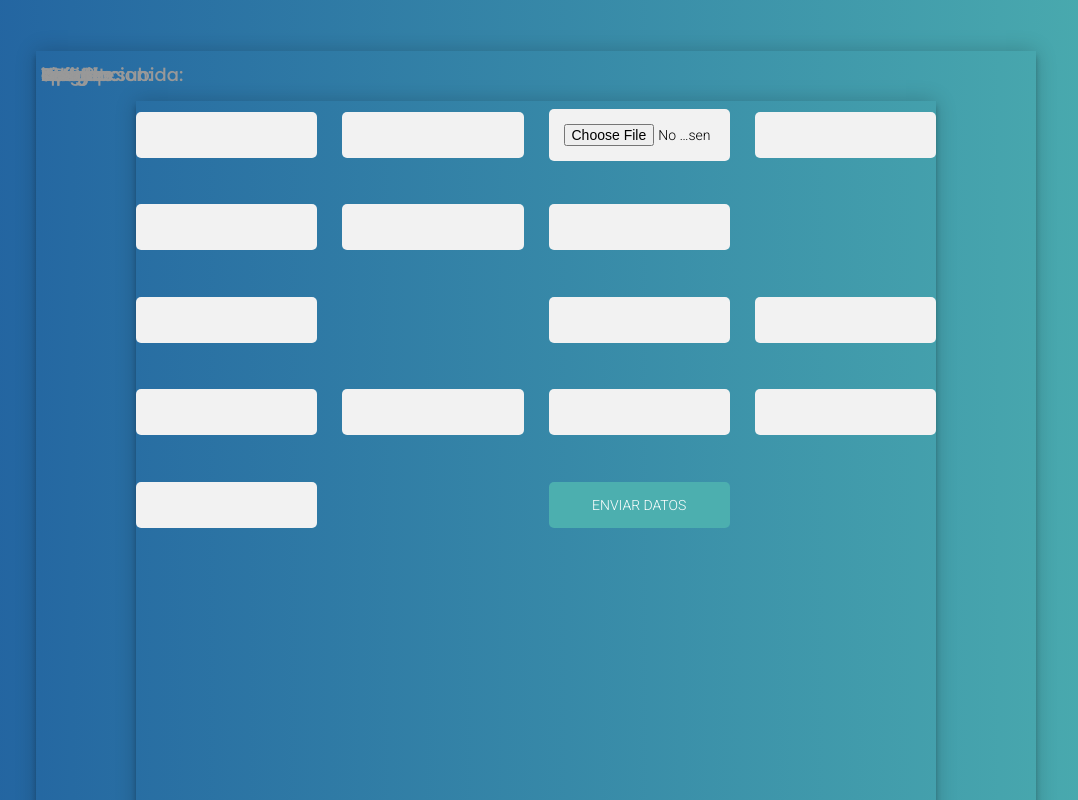
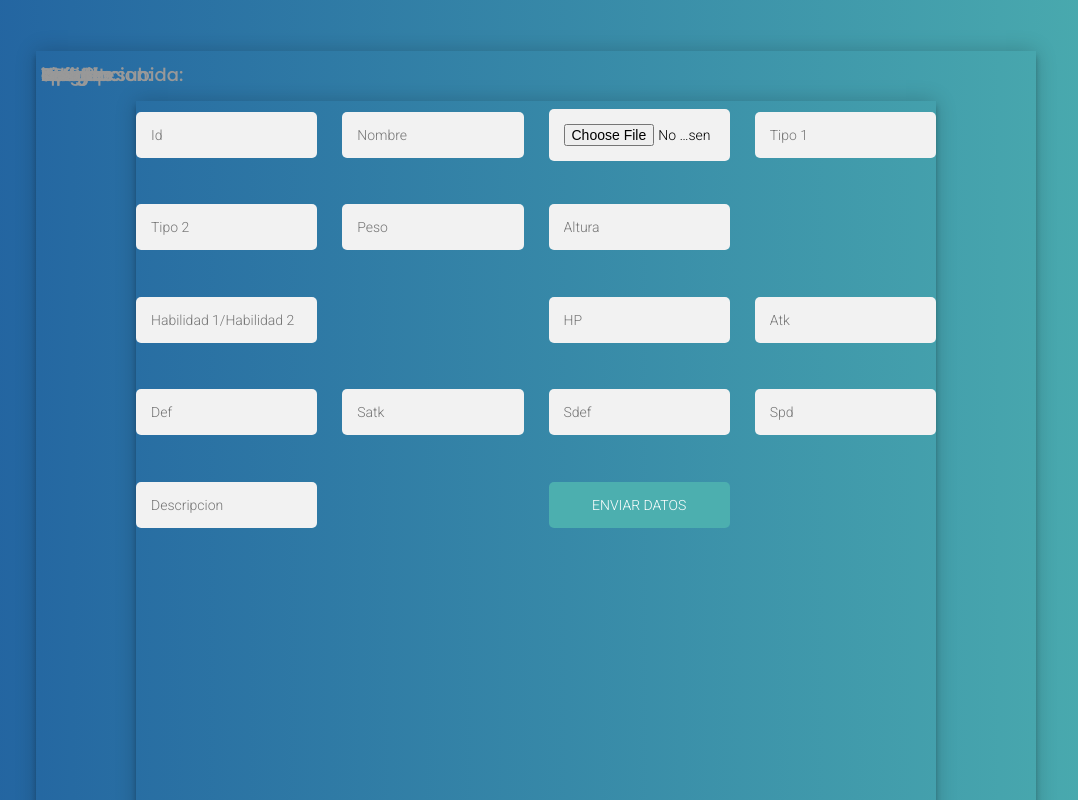
Before and after one commit to randomusernamea/senpaiProyectoFinal, a React (Create React App) app in the folder Front/: page /editar in a window 1280 px wide. Shown: the top 800 px of the page, without its empty margins (104-1182 px from the left). Built offline with nearby package versions, Linux system fonts and the light colour scheme.

Commit message:
Placeholders de pokemon form

```diff
--- a/Front/src/Componentes/PokemonFormComp/PokemonFormComp.jsx
+++ b/Front/src/Componentes/PokemonFormComp/PokemonFormComp.jsx
@@ -122,9 +122,9 @@ function PokemonFormComp(params) {
       <div className="form">
         <form onSubmit={onSubmitPkmn} className="register-form">
           <label for="id">id:</label>
-          <input type="text" id="id" name="id" onChange={onChangeValueId} value={id} />
+          <input type="text" id="id" name="id" onChange={onChangeValueId} value={id} placeholder = "Id"/>
           <label for="Nombre">Nombre:</label>
-          <input type="text" id="Nombre" name="Nombre" onChange={onChangeValueNombre} value={nombre} />
+          <input type="text" id="Nombre" name="Nombre" onChange={onChangeValueNombre} value={nombre} placeholder = "Nombre"/>
           <label for="Imagen">Imagen:</label>
           <input type="file" id="Imagen" name="Imagen" onChange={onChangeValueImg} />
           <label for="Imagen">Imagen subida:</label>
@@ -132,29 +132,29 @@ function PokemonFormComp(params) {
             <img src={img.preview} width="100" height="100" alt="Imagen subida" />
           ) : <label>?</label>}
           <label for="Tipo 1">Tipo 1:</label>
-          <input type="text" id="Tipo 1" name="Tipo 1" onChange={onChangeValueTipo1} value={tipo1} />
+          <input type="text" id="Tipo 1" name="Tipo 1" onChange={onChangeValueTipo1} value={tipo1} placeholder = "Tipo 1"/>
           <label for="Tipo 2">Tipo 2:</label>
-          <input type="text" id="Tipo 2" name="Tipo 2" onChange={onChangeValueTipo2} value={tipo2} />
+          <input type="text" id="Tipo 2" name="Tipo 2" onChange={onChangeValueTipo2} value={tipo2} placeholder = "Tipo 2"/>
           <label for="Weight">Weight:</label>
-          <input type="text" id="Weight" name="Weight" onChange={onChangeValueWeight} value={weight} />
+          <input type="text" id="Weight" name="Weight" onChange={onChangeValueWeight} value={weight} placeholder = "Peso"/>
           <label for="Height">Height:</label>
-          <input type="text" id="Height" name="Height" onChange={onChangeValueHeight} value={height} /><br />
+          <input type="text" id="Height" name="Height" onChange={onChangeValueHeight} value={height} placeholder = "Altura"/><br/>
           <label for="Abilities">Abilities:</label>
-          <input type="text" id="Abilities" name="Abilities" onChange={onChangeValueAbilities} value={abilities} /><br />
+          <input type="text" id="Abilities" name="Abilities" onChange={onChangeValueAbilities} value={abilities} placeholder = "Habilidad 1/Habilidad 2"/><br />
           <label for="HP">HP:</label>
-          <input type="text" id="HP" name="HP" onChange={onChangeValueHp} value={hp} />
+          <input type="text" id="HP" name="HP" onChange={onChangeValueHp} value={hp} placeholder = "HP"/>
           <label for="atk">atk:</label>
-          <input type="text" id="atk" name="atk" onChange={onChangeValueAtk} value={atk} />
+          <input type="text" id="atk" name="atk" onChange={onChangeValueAtk} value={atk} placeholder = "Atk"/>
           <label for="def">def:</label>
-          <input type="text" id="def" name="def" onChange={onChangeValueDef} value={def} />
+          <input type="text" id="def" name="def" onChange={onChangeValueDef} value={def} placeholder = "Def"/>
           <label for="satk">satk:</label>
-          <input type="text" id="satk" name="satk" onChange={onChangeValueSatk} value={satk} />
+          <input type="text" id="satk" name="satk" onChange={onChangeValueSatk} value={satk} placeholder = "Satk"/>
           <label for="sdef">setDef:</label>
-          <input type="text" id="sdef" name="sdef" onChange={onChangeValueSdef} value={sdef} />
+          <input type="text" id="sdef" name="sdef" onChange={onChangeValueSdef} value={sdef} placeholder = "Sdef"/>
           <label for="spd">spd:</label>
-          <input type="text" id="spd" name="spd" onChange={onChangeValueSpd} value={spd} />
+          <input type="text" id="spd" name="spd" onChange={onChangeValueSpd} value={spd} placeholder = "Spd"/>
           <label for="Descripcion">Descripcion:</label>
-          <input type="text" id="Descripcion" name="Descripcion" onChange={onChangeValueDescripcion} value={descripcion} /><br />
+          <input type="text" id="Descripcion" name="Descripcion" onChange={onChangeValueDescripcion} value={descripcion} placeholder = "Descripcion"/><br />
           <button id="crearBtn" type="submit">
             Enviar datos
           </button>
```
